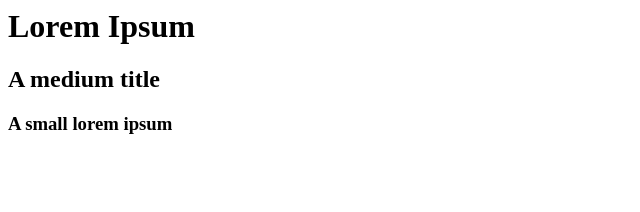
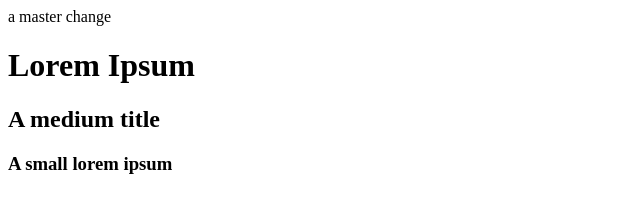
Before and after one commit to MukulKumar09/testrepo, a plain HTML site: page index.html in a window 1280 px wide. Shown: the whole page, without its empty margins (0-640 px from the left). Drawn offline with Linux system fonts and the light colour scheme.

Commit message:
Update index.html

```diff
--- a/index.html
+++ b/index.html
@@ -2,6 +2,7 @@
   <head>
     <title>A title</title>
   </head>
+  a master change
   <body>
     <h1>Lorem Ipsum</h1>
     <h2>A medium title</h2>
```
